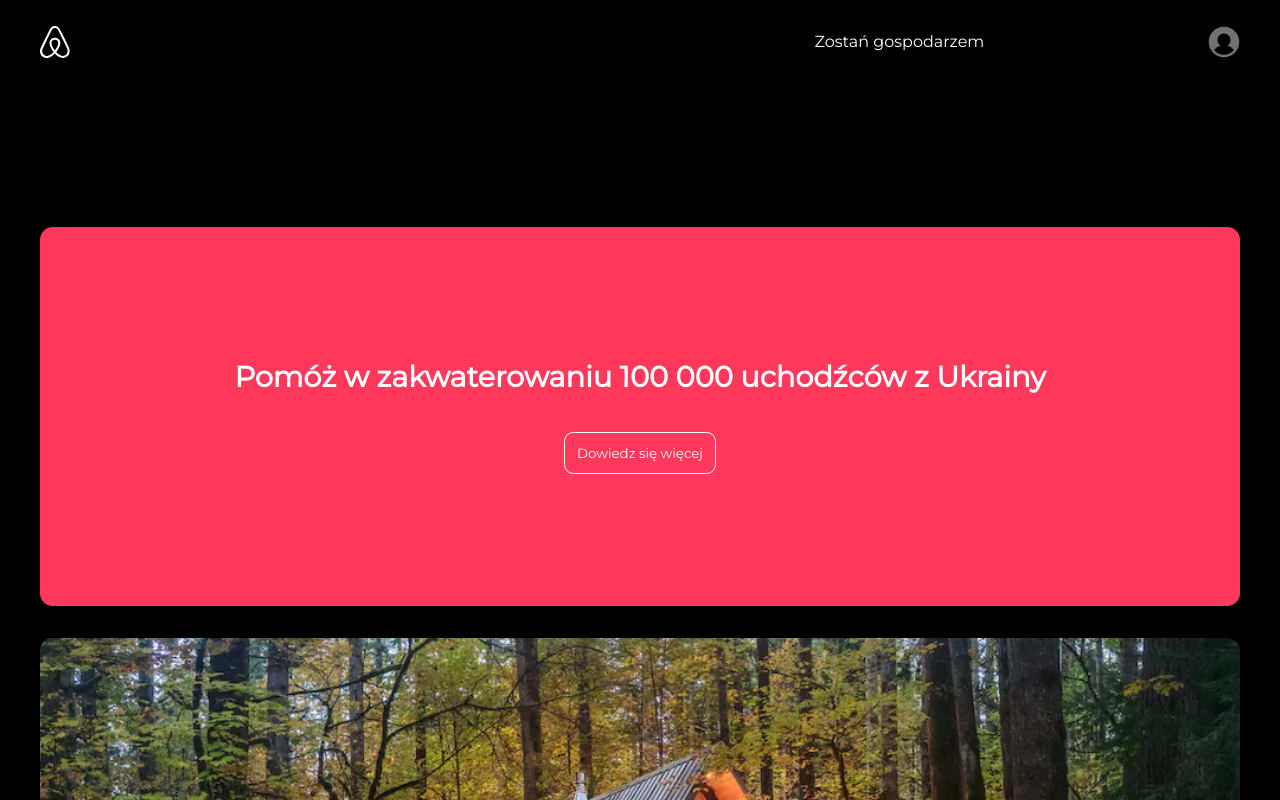
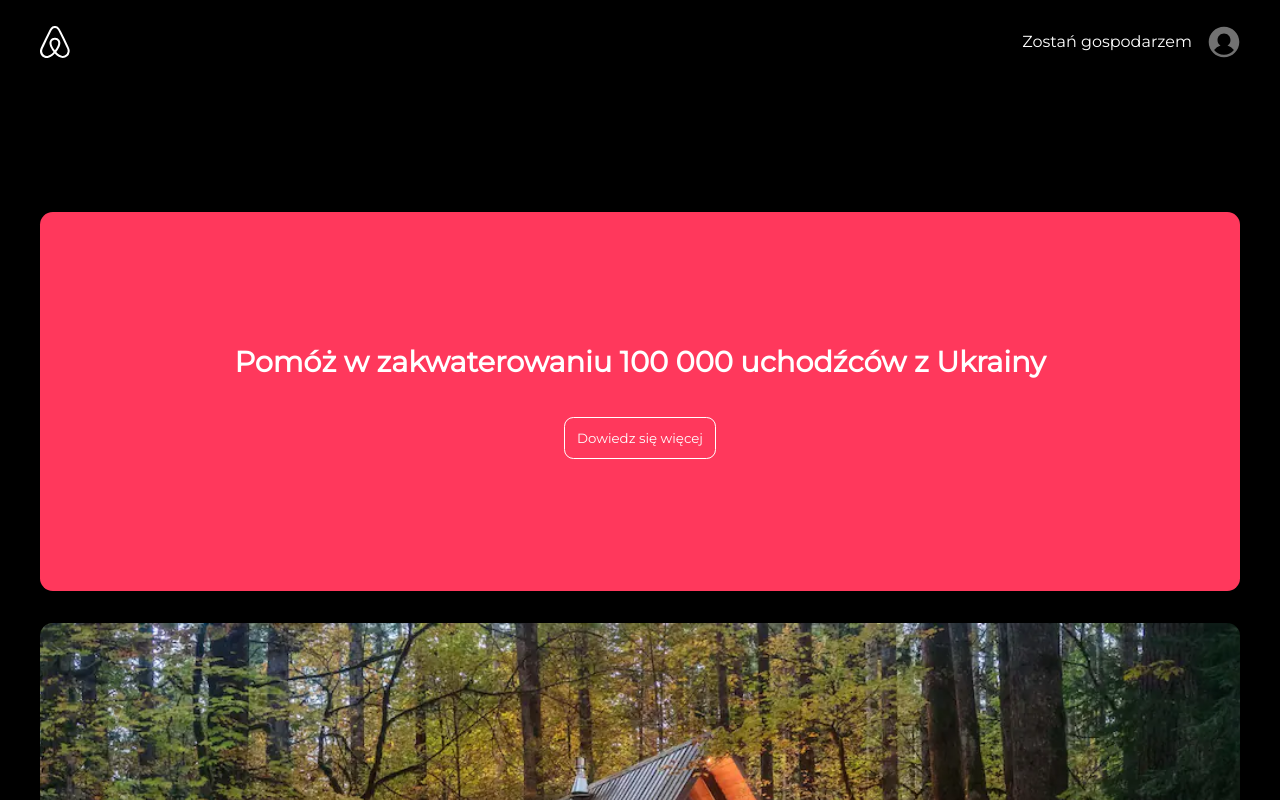
Before and after one commit to Mertinn/react-airbnb-clone, a React (Create React App) app: page / in a window 1280 px wide. Shown: the top 800 px of the page. Built offline with nearby package versions, Linux system fonts and the light colour scheme.

Commit message:
Navbar now moves upper when screen is bigger

```diff
--- a/src/components/AdvancedInput/InputCell/styles.ts
+++ b/src/components/AdvancedInput/InputCell/styles.ts
@@ -4,13 +4,13 @@ export const InputCellContainer = styled.div`
   display: flex;
   flex: 1;
   align-items: center;
+  position: relative;
+
   &:not(:first-child) {
     padding: 0 0 0 1.5em;
   }
 
-  &:not(:last-child) {
-    position: relative;
-    &::after {
+  &:not(:last-child)::after {
     content: "";
     position: absolute;
     right: 0;
@@ -19,7 +19,6 @@ export const InputCellContainer = styled.div`
     width: 1px;
     transform: translateY(-50%);
     background: #cecece;
-    }
   }
 `;
 
@@ -38,6 +37,8 @@ export const TextContainer = styled.div`
   gap: 0.5em;
   padding: 0.5em 0;
   width: 100%;
+  font-size: 0.9em;
+  font,
   p {
     max-width: 80%;
     overflow: hidden;
--- a/src/components/AdvancedInput/index.tsx
+++ b/src/components/AdvancedInput/index.tsx
@@ -1,7 +1,6 @@
 import React from "react";
 import InputCell from "./InputCell";
-import { InputContainer, Line } from "./styles";
-import SearchButton from "../SearchButton";
+import { InputContainer } from "./styles";
 
 const AdvancedInput = () => {
   return (
--- a/src/components/AdvancedInput/styles.ts
+++ b/src/components/AdvancedInput/styles.ts
@@ -9,10 +9,3 @@ export const InputContainer = styled.div`
   display: flex;
   justify-content: space-between;
 `;
-
-export const Line = styled.div`
-  align-self: center;
-  height: 80%;
-  width: 1px;
-  background: #bbbbbb;
-`;
--- a/src/components/ExtendedSearchbar/styles.ts
+++ b/src/components/ExtendedSearchbar/styles.ts
@@ -11,6 +11,7 @@ export const SearchbarContainer = styled.div<{ isShown: boolean }>`
   border-radius: 2em;
   opacity: 1;
   transition: ${v.navbarAnimationDuration};
+  margin-right: auto;
 
   ${(props) =>
     !props.isShown &&
@@ -18,6 +19,11 @@ export const SearchbarContainer = styled.div<{ isShown: boolean }>`
       opacity: 0;
       transform: translateY(50%);
     `};
+
+  @media (min-width: ${v.navbarMoveWidth}) {
+    margin-left: auto;
+    margin-right: 0;
+  }
 `;
 
 export const SearchbarAnimation = keyframes`
@@ -61,7 +67,12 @@ export const ExtendedContainer = styled.div<{ isShown: boolean }>`
       : css`
           animation: ${v.navbarAnimationDuration} ${SearchbarAnimationBack}
             forwards;
-        `}
+        `};
+
+  @media (min-width: ${v.navbarMoveWidth}) {
+    top: 0 !important;
+    gap: 1em;
+  }
 `;
 
 export const SearchLabel = styled.button`
@@ -80,6 +91,6 @@ export const HeaderLinks = styled.div`
 export const GapContainer = styled.div`
   display: flex;
   flex-direction: column;
-  gap: 1.5em;
+  gap: 3em;
   align-items: center;
 `;
--- a/src/components/Navbar/index.tsx
+++ b/src/components/Navbar/index.tsx
@@ -5,6 +5,7 @@ import {
   BottomSpacer,
   DesktopMenu,
   NavbarContainer,
+  NavbarSection,
   SearchbarContainer,
 } from "./styles";
 import { BiSearch } from "react-icons/bi";
@@ -42,8 +43,10 @@ const Navbar = () => {
           <DesktopMenu>
             <AirbnbLogoStyled />
             <ExtendedSearchbar isExtended={!isScrolled} />
-            <p>Zostań gospodarzem</p>
-            <ProfileIcon />
+            <NavbarSection>
+              <p>Zostań gospodarzem</p>
+              <ProfileIcon />
+            </NavbarSection>
           </DesktopMenu>
         </DefaultPaddingContainer>
       </NavbarContainer>
--- a/src/components/Navbar/styles.ts
+++ b/src/components/Navbar/styles.ts
@@ -14,6 +14,7 @@ export const DesktopMenu = styled.div`
   color: white;
   transition: ${v.navbarAnimationDuration};
   position: relative;
+  gap: 3em;
   @media (max-width: calc(${v.desktopWidth} - 1px)) {
     display: none;
   }
@@ -26,6 +27,8 @@ export const NavbarContainer = styled.nav<{ isScrolled: boolean }>`
   ${(props) => (props.isScrolled ? "background: white" : "background: black")};
   z-index: 999;
   width: 100%;
+  border-bottom: 1px solid rgba(0, 0, 0, 0.09);
+
   ${DesktopMenu} {
     ${(props) =>
       props.isScrolled &&
@@ -33,6 +36,7 @@ export const NavbarContainer = styled.nav<{ isScrolled: boolean }>`
         color: black;
       `}
   }
+
   ${AirbnbLogoStyled} {
     ${(props) =>
       props.isScrolled &&
@@ -67,9 +71,18 @@ export const SearchbarContainer = styled.div`
 
 export const BottomSpacer = styled.div`
   display: block;
-  padding: 4em;
+  padding: 5em;
   background: black;
   @media (max-width: calc(${v.desktopWidth} - 1px)) {
     display: none;
   }
+  @media (min-width: ${v.navbarMoveWidth}) {
+    padding: 3.5em;
+  }
 `;
+
+export const NavbarSection = styled.div`
+  display: flex;
+  align-items: center;
+  gap: 1em;
+`;
--- a/src/components/variables.ts
+++ b/src/components/variables.ts
@@ -1,6 +1,7 @@
 const v = {
   primaryRed: "#FF385C",
   desktopWidth: "744px",
+  navbarMoveWidth: "980px",
   navbarAnimationDuration: "0.3s",
 };
 
```
Lines whose indentation alone changed are shown as unchanged.
